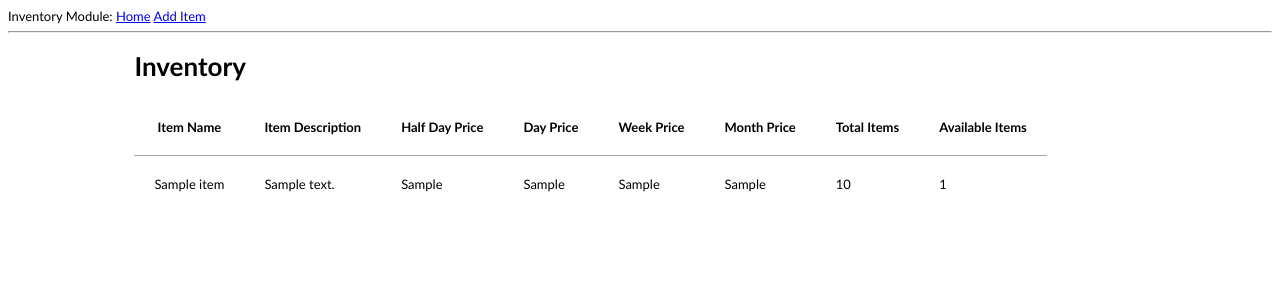
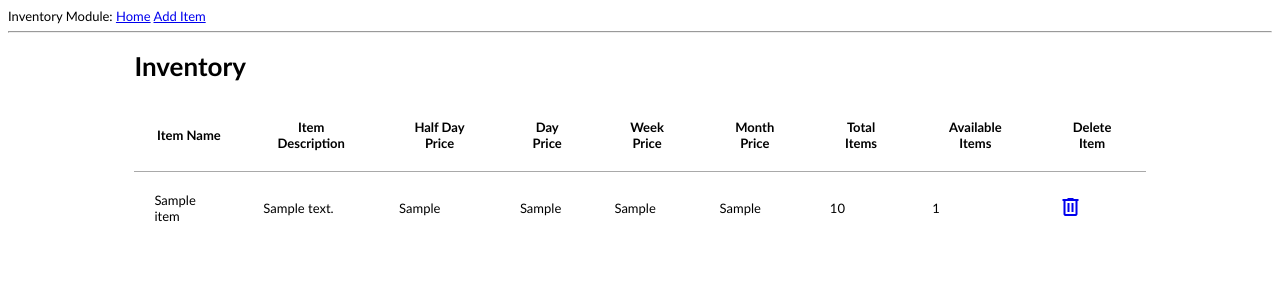
Before and after one commit to sdeen1/flask-inventory-module, a Flask app: page / in a window 1280 px wide. Shown: the top 300 px of the page. Run offline with Flask 3, Linux system fonts and the light colour scheme; tables that the repository leaves empty hold one stand-in row (Sample ...).

Commit message:
delete items

```diff
--- a/app/routes.py
+++ b/app/routes.py
@@ -1,5 +1,5 @@
 from app import app, db
-from flask import render_template, redirect, flash, request
+from flask import render_template, redirect, flash, request, url_for
 from app.forms import AddItemForm
 from app.models import Item
 
@@ -26,5 +26,12 @@ def add():
         db.session.commit()
         print("form validated")
         flash('Added Item: {}, Item desciption: {}'.format(form.name.data, form.description.data))
-        return redirect('/index')
+        return redirect(url_for('index'))
     return render_template('addItem.html', title="Add Item", form=form)
+
+@app.route('/delete/<id>')
+def delete(id):
+    item = db.get_or_404(Item, id)
+    db.session.delete(item)
+    db.session.commit()
+    return redirect(url_for('index'))
--- a/app/templates/base.html
+++ b/app/templates/base.html
@@ -5,6 +5,7 @@
     <meta name="viewport" content="width=device-width, initial-scale=1.0">
     <link href="{{ url_for('static',filename='styles/styles.css') }}" type= "text/css" rel="stylesheet" />
     <link href="{{ url_for('static',filename='styles/additem.css') }}" type= "text/css" rel="stylesheet" />
+    <link rel="stylesheet" href="https://fonts.googleapis.com/css2?family=Material+Symbols+Outlined:opsz,wght,FILL,GRAD@48,400,0,0" />
     <title>{{ title }} - Inventory Module</title>
 </head>
 <body>
--- a/app/templates/index.html
+++ b/app/templates/index.html
@@ -24,6 +24,7 @@
                 <th>Month Price</th>
                 <th>Total Items</th>
                 <th>Available Items</th>
+                <th>Delete Item</th>
             </tr>
         </thead>
         <tbody>
@@ -37,6 +38,9 @@
                 <td>{{ item.month }}</td>
                 <td>{{ item.total }}</td>
                 <td>{{ item.available }}</td>
+                <td>
+                    <a href="{{ url_for('delete', id=item.id ) }}"><span class="material-symbols-outlined">delete</span></a>
+                </td>
             </tr>
             {% endfor %}
         </tbody>
```
Also changed, not shown: README.md.
